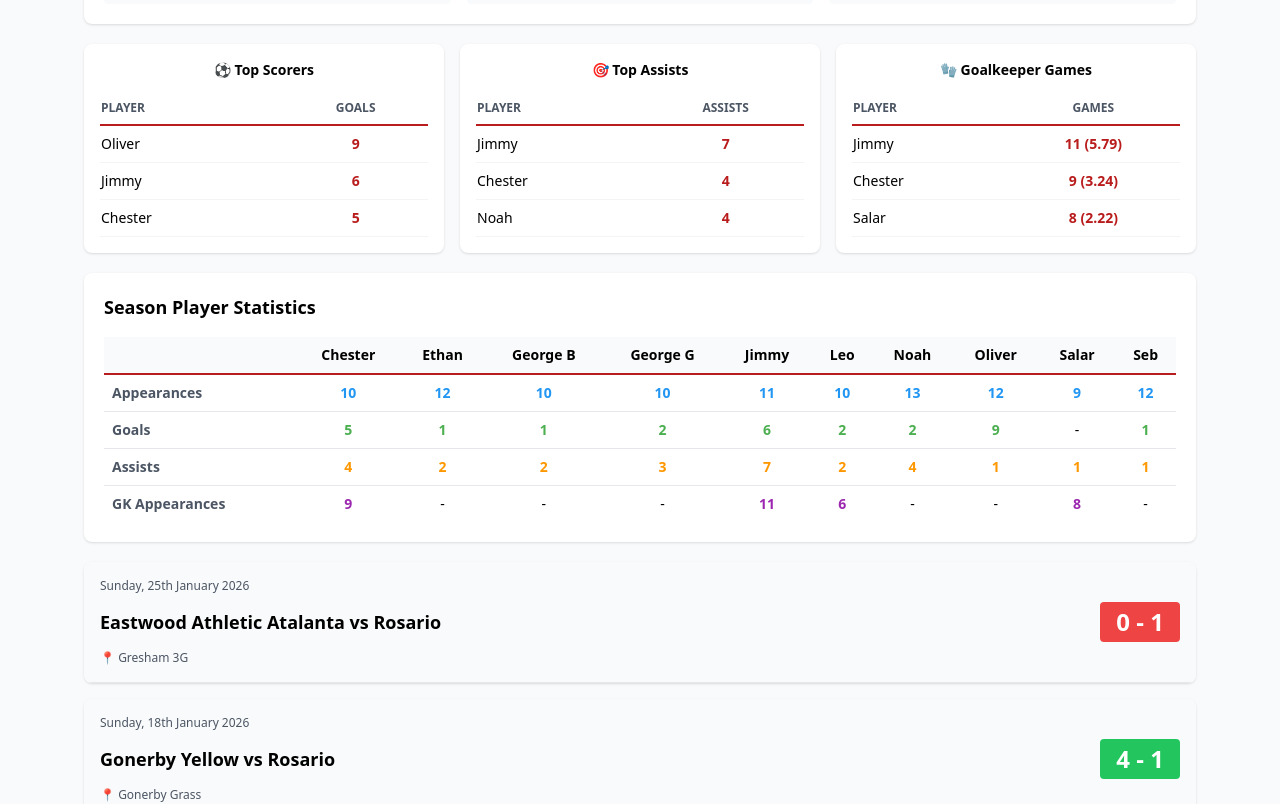
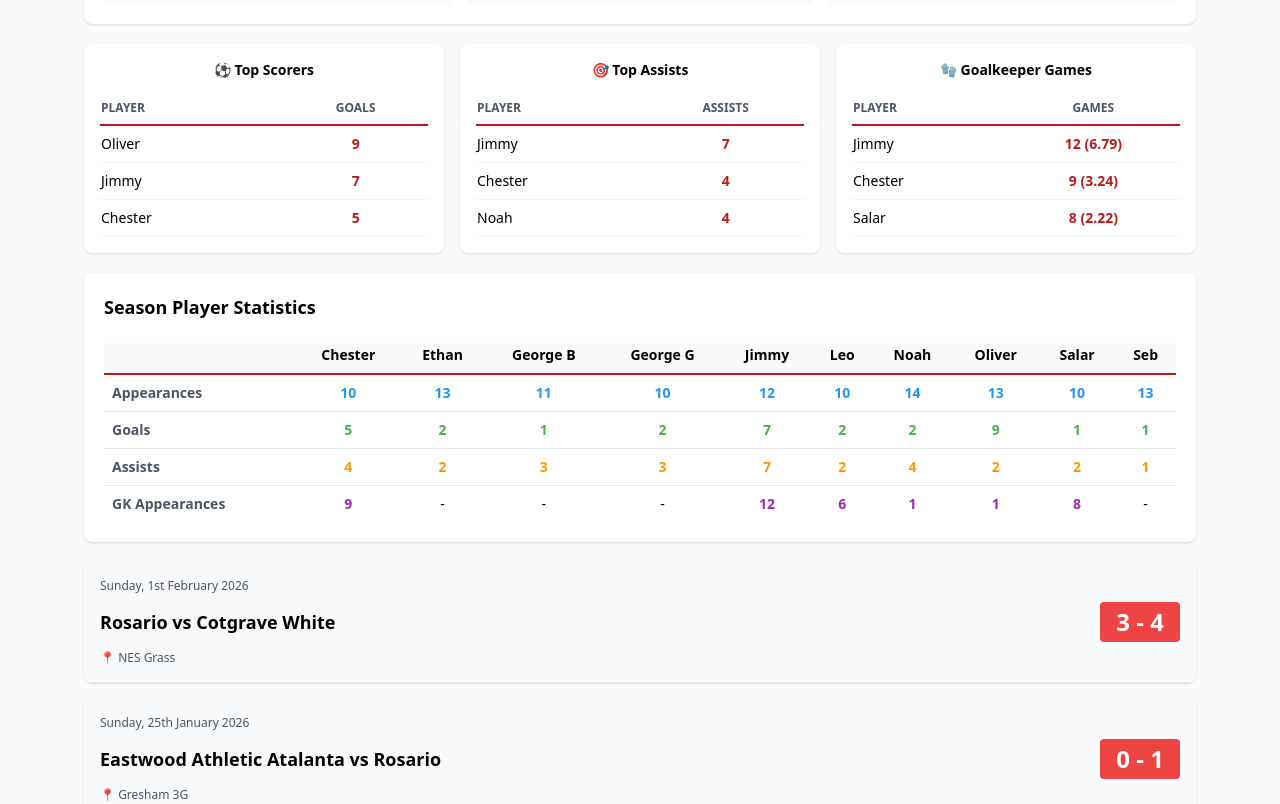
Before and after one commit to michaeljnorman2020-cmd/rosario-results, a React (Create React App) app: page / in a window 1280 px wide. Shown: the part 360-1164 px from the top of the page. Built offline with nearby package versions, Linux system fonts and the light colour scheme.

Commit message:
20260201 - Cotgrave White

```diff
--- a/src/App.js
+++ b/src/App.js
@@ -264,6 +264,26 @@ const App = () => {
         Oliver: { mins: 38, goals: 0, assists: 0, gk: false, sub: false, gkMins: 0, pom: true},
         Salar: { mins: 0, goals: 0, assists: 0, gk: false, sub: false, gkMins: 0, pom: false},
         Seb: { mins: 47, goals: 0, assists: 0, gk: false, sub: false, gkMins: 0, pom: false}
+      }
+    },
+    {
+      date: 'Sunday, 1st February 2026',
+      sortDate: '2026-02-01',
+      opponent: 'Cotgrave White',
+      home: true,
+      score: { for: 3, against: 4 },
+      location: 'NES Grass',
+      stats: {
+        Chester: { mins: 0, goals: 0, assists: 0, gk: false, sub: false, gkMins: 0, pom: false},
+        Ethan: { mins: 50, goals: 1, assists: 0, gk: false, sub: false, gkMins: 0, pom: true},
+        'George B': { mins: 50, goals: 0, assists: 1, gk: false, sub: false, gkMins: 0, pom: false},
+        'George G': { mins: 0, goals: 0, assists: 0, gk: false, sub: false, gkMins: 0, pom: false},
+        Jimmy: { mins: 50, goals: 1, assists: 0, gk: true, sub: false, gkMins: 50, pom: false},
+        Leo: { mins: 0, goals: 0, assists: 0, gk: false, sub: false, gkMins: 0, pom: false},
+        Noah: { mins: 50, goals: 0, assists: 0, gk: true, sub: false, gkMins: 12.5, pom: false},
+        Oliver: { mins: 50, goals: 0, assists: 1, gk: true, sub: false, gkMins: 12.5, pom: true},
+        Salar: { mins: 50, goals: 1, assists: 1, gk: false, sub: false, gkMins: 0, pom: false},
+        Seb: { mins: 50, goals: 0, assists: 0, gk: false, sub: false, gkMins: 0, pom: false}
       }
     }
 
```
